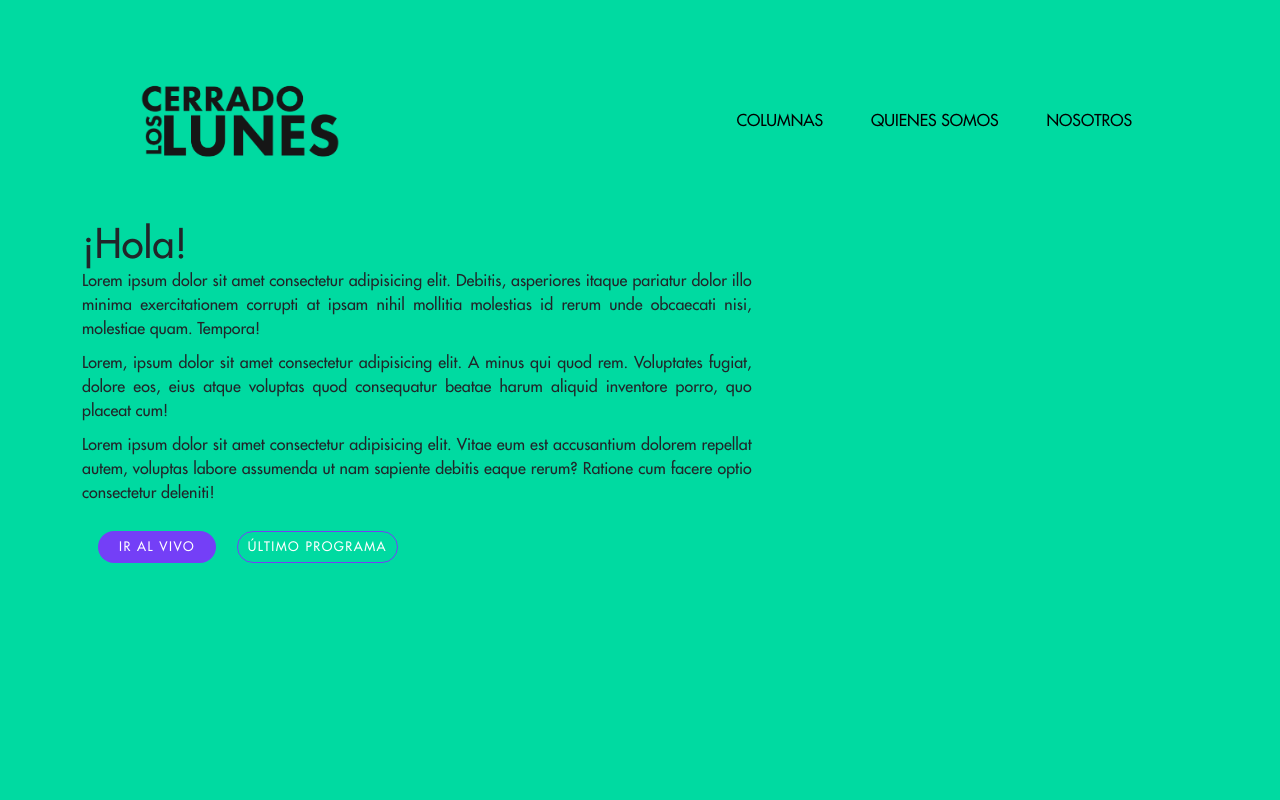
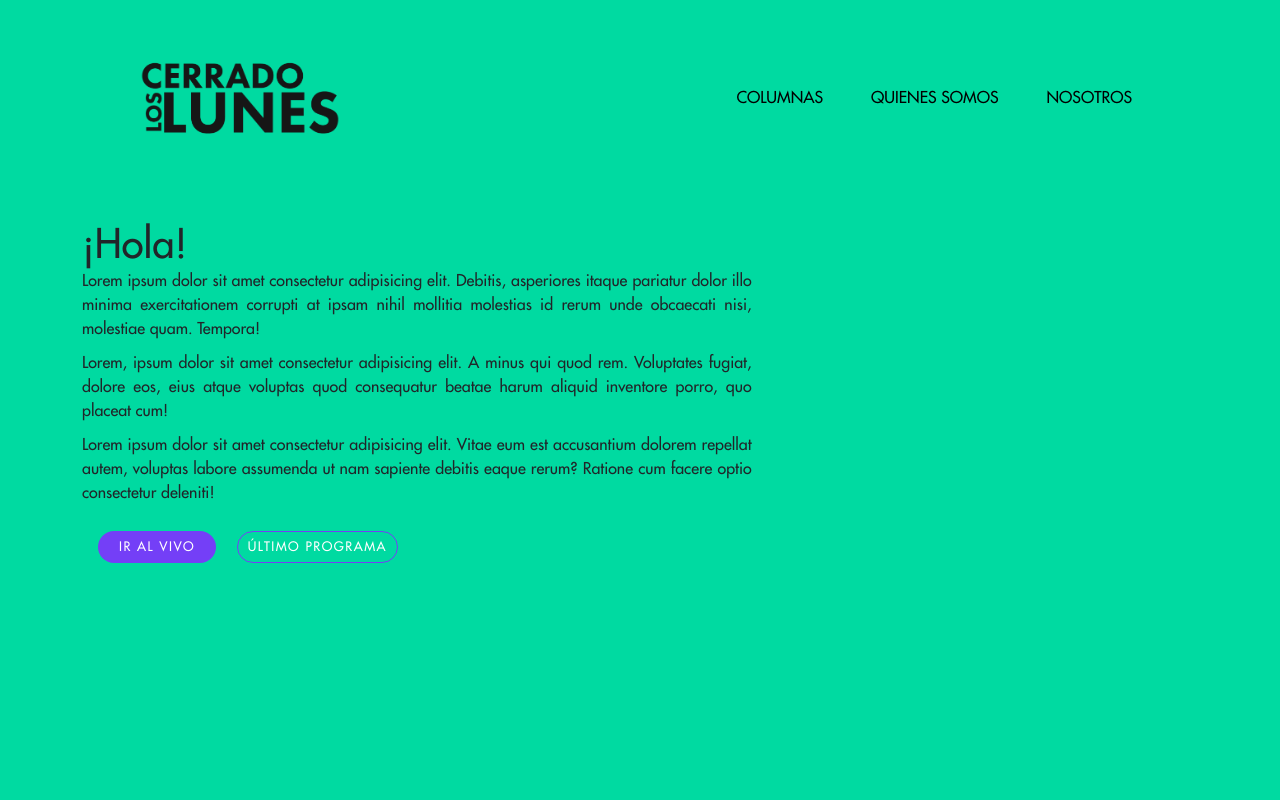
Before and after one commit to Cerradoloslunes/cll, a website: page index.html in a window 1280 px wide. Shown: the top 800 px of the page. Drawn offline with nearby package versions, Linux system fonts and the light colour scheme; no server answers.

Commit message:
arreglo padding en res < 720

```diff
--- a/index.html
+++ b/index.html
@@ -67,6 +67,13 @@
     </div>
   </section>
 
+  <section id="contacto">
+    <div class="container contacto__container">
+
+    </div>
+
+  </section>
+
 
   <script src="node_modules/bootstrap/dist/js/bootstrap.min.js"></script>
   <script src="https://ajax.googleapis.com/ajax/libs/jquery/2.1.1/jquery.min.js"></script>
--- a/main.js
+++ b/main.js
@@ -10,15 +10,13 @@ window.onscroll = function () { scrollFunction() };
 
 function scrollFunction() {
    if (document.body.scrollTop > 80 || document.documentElement.scrollTop > 80) {
-      document.getElementById("logo").style.width = "80px";
-      document.getElementById("navbar").style.paddingTop = "0";
-      document.getElementById("navbar").style.height = "80px";
+      document.getElementById("logo").style.width = "90px";
+      document.getElementById("navbar").style.paddingTop = "10px";
       document.getElementById("navbar").style.backgroundColor = "white";
    }
    if (document.body.scrollTop < 80 && document.documentElement.scrollTop < 80) {
       document.getElementById("logo").style.width = "200px";
       document.getElementById("navbar").style.paddingTop = "50px";
-      document.getElementById("navbar").style.height = "200px";
       document.getElementById("navbar").style.backgroundColor = "#00DAA1";
    }
 }
--- a/styles/main.scss
+++ b/styles/main.scss
@@ -14,7 +14,6 @@
     z-index: 1;
     position: fixed;
     top: 0;
-    height: 200px;
     width: 100%;
     background-color: $institucional;
     transition:  all 1s;
```
Also changed, not shown: styles/style.css, 1 other file.
